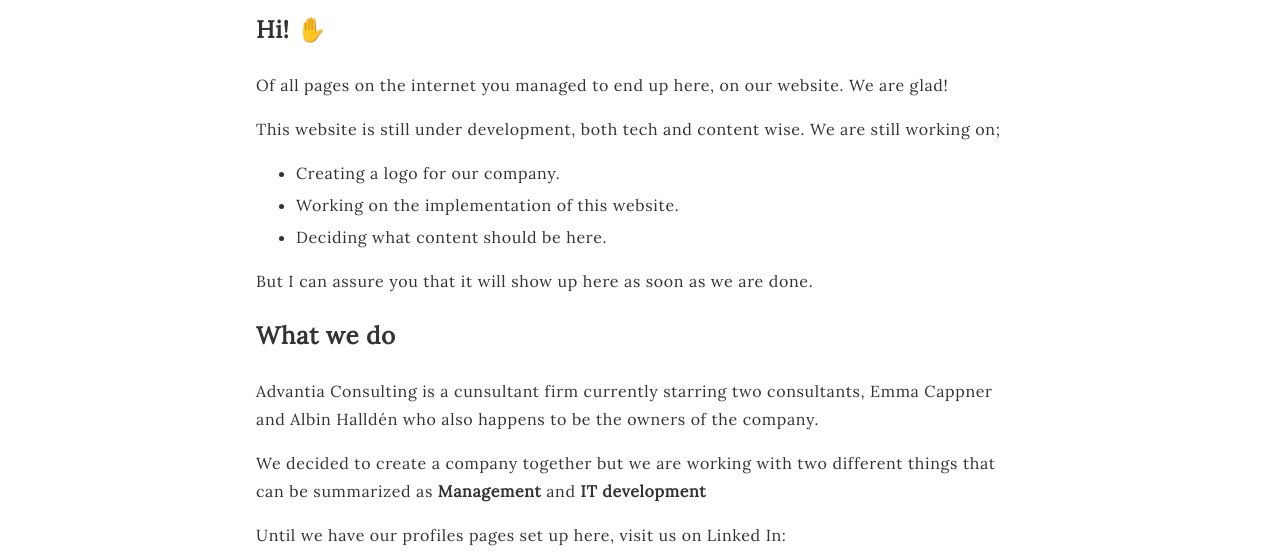
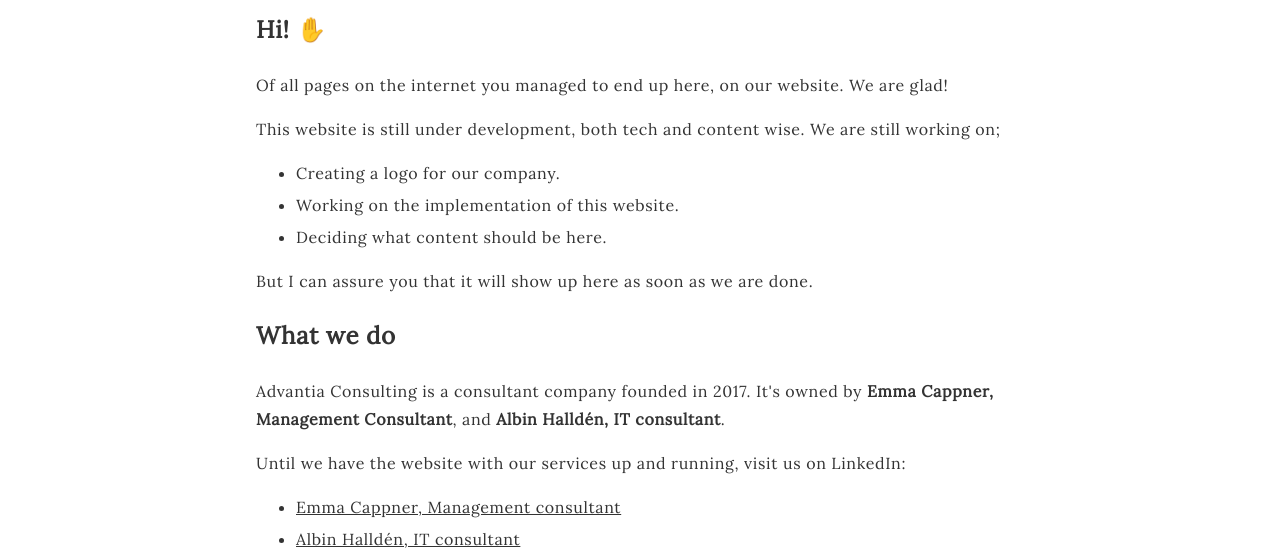
Before and after one commit to albinhallden/Advantia.se, a website built with webpack: page docs/2.0/index.html in a window 1280 px wide. Shown: the part 459-1015 px from the top of the page. Built offline with nearby package versions, Linux system fonts and the light colour scheme.

Commit message:
Fix copy

```diff
--- a/docs/2.0/index.html
+++ b/docs/2.0/index.html
@@ -155,12 +155,12 @@
 
       <h2>What we do</h2>
 
-      <p>Advantia Consulting is a cunsultant firm currently starring two consultants, Emma Cappner and Albin Halldén who also happens to be the owners of the company.</p>
-
-      <p>We decided to create a company together but we are working with two different things that can be summarized as <b>Management</b> and <b>IT development</b></p>
+      <p>
+        Advantia Consulting is a consultant company founded in 2017. It's owned by <b>Emma Cappner, Management Consultant</b>, and <b>Albin Halldén, IT consultant</b>.
+      </p>
 
       <p>
-        Until we have our profiles pages set up here, visit us on Linked In:
+          Until we have the website with our services up and running, visit us on LinkedIn:
         <ul>
           <li>
             <a href="https://www.linkedin.com/in/cappner/">Emma Cappner, Management consultant</a>
```
